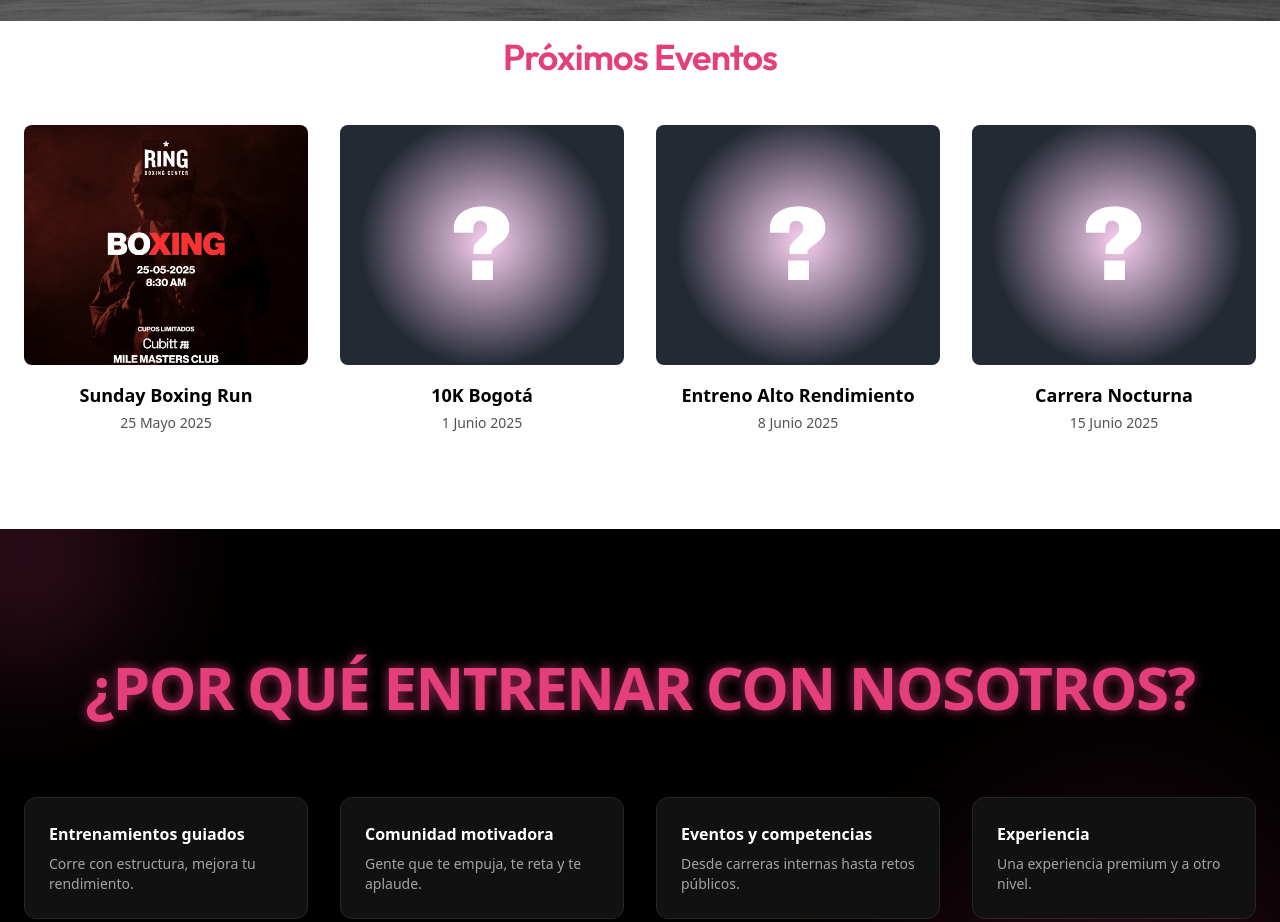
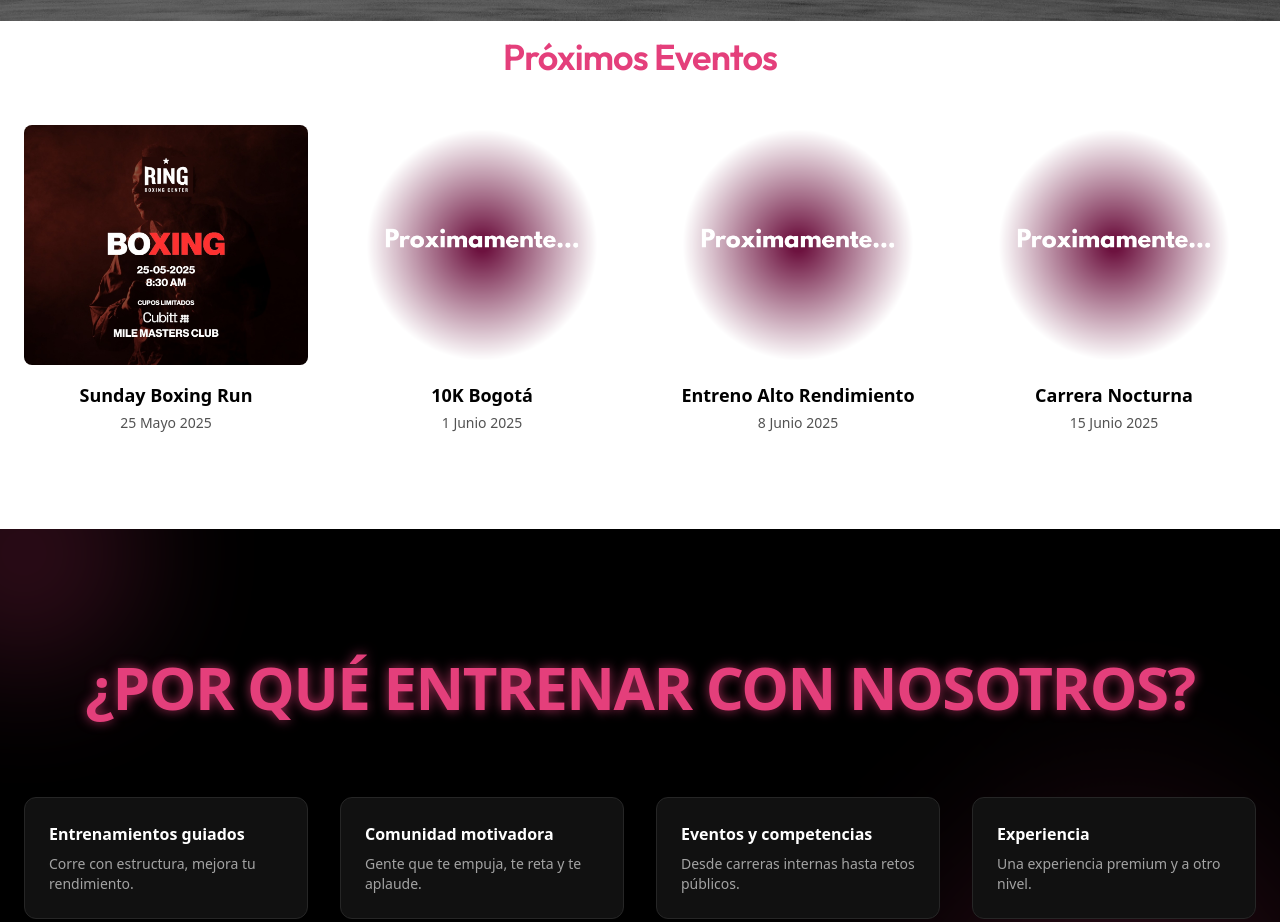
Before and after one commit to diegolivosc/milemasters-landing, a React (Vite) app: page / in a window 1280 px wide. Shown: the part 779-1701 px from the top of the page. Built offline with nearby package versions, Linux system fonts and the light colour scheme.

Commit message:
mejora en imagenes

```diff
--- a/src/App.jsx
+++ b/src/App.jsx
@@ -86,17 +86,17 @@ export default function App() {
             {
               title: '10K Bogotá',
               date: '1 Junio 2025',
-              image: '/3.jpg',
+              image: '/proximamente.png',
             },
             {
               title: 'Entreno Alto Rendimiento',
               date: '8 Junio 2025',
-              image: '/3.jpg',
+              image: '/proximamente.png',
             },
             {
               title: 'Carrera Nocturna',
               date: '15 Junio 2025',
-              image: '/3.jpg',
+              image: '/proximamente.png',
             },
           ].map((event, index) => (
             <div key={index} className="text-center">
```
Also changed, not shown: public/Boxing.jpeg, public/proximamente.png (added).
